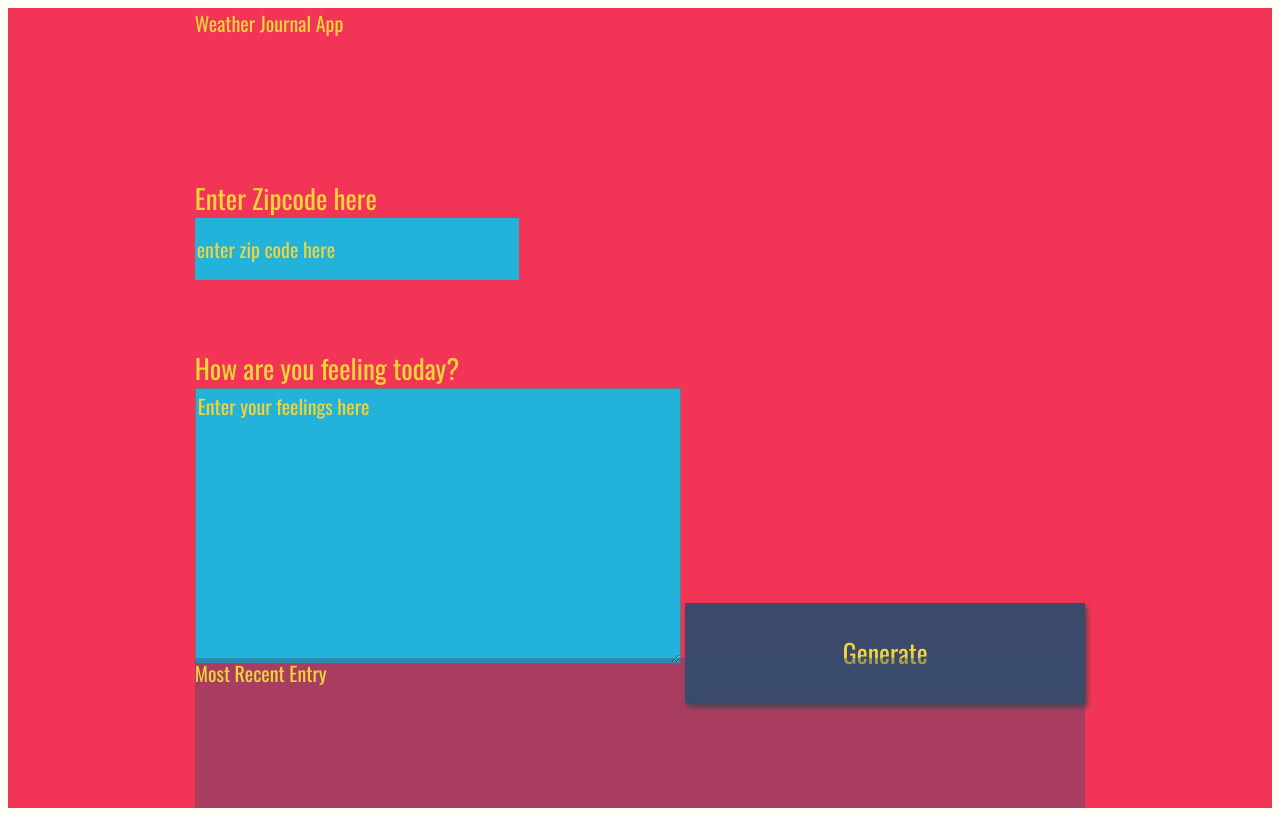
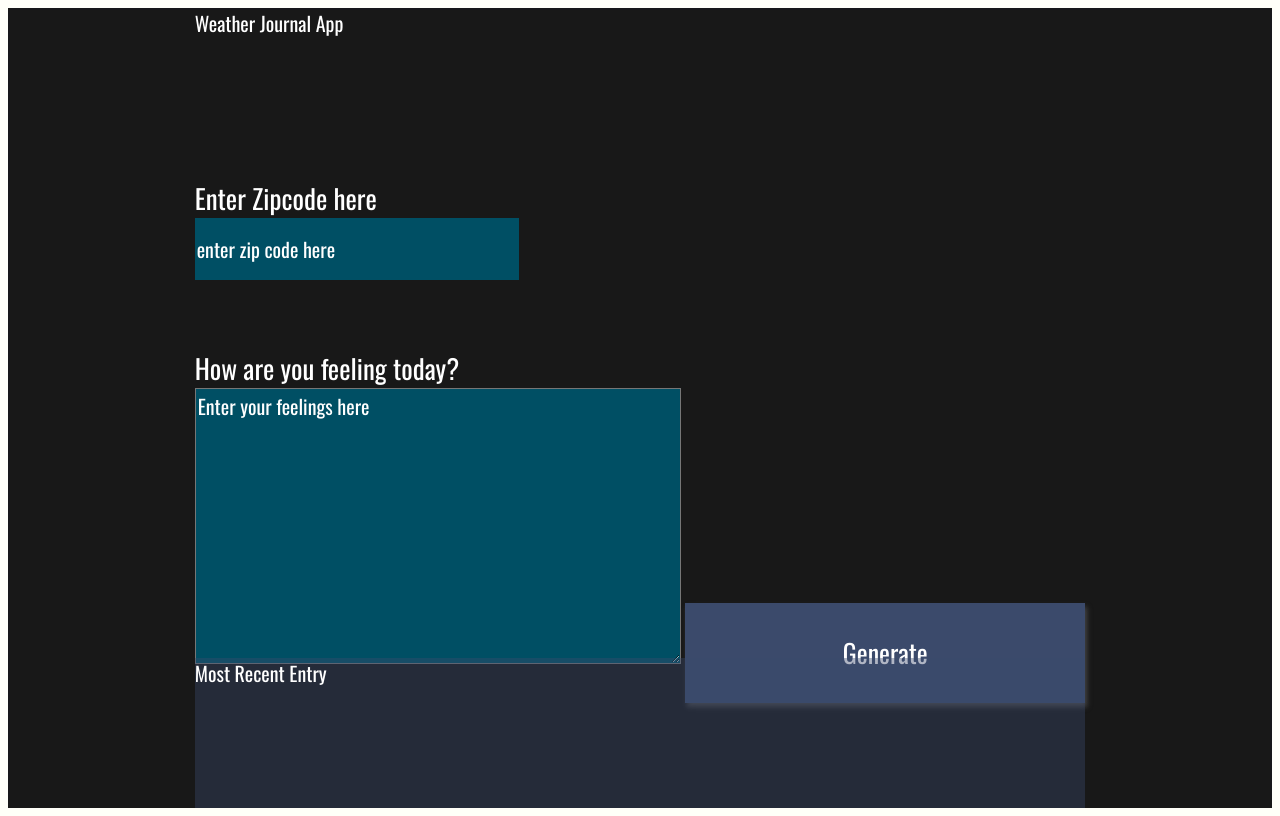
Before and after one commit to Mostafa-Tawfik/FWD--Weather-Journal-App, a website: page website/index.html in a window 1280 px wide. Drawn offline with nearby package versions, Linux system fonts and the light colour scheme; a web font is replaced by a local one.

```diff
--- a/website/style.css
+++ b/website/style.css
@@ -8,8 +8,8 @@
     grid-auto-rows: minmax(150px, auto);
     /* grid-template-columns:  */
     height:100vh;
-    background: #f23557;
-    color: #f0d43a;
+    background: #181818;
+    color: #ffffff;
     justify-content: center;
     grid-gap: 1em;
     font-size: 20px;
@@ -57,7 +57,7 @@
     display:block;
     height: 60px;
     width: 320px;
-    background:#22b2da;
+    background:#004f64;
     color: #f0d43a;
     font-size: 20px;
     font-family: 'Oswald', sans-serif;
@@ -68,7 +68,7 @@
     width: 400px;
     height: 100px;
     background: #3b4a6b;
-    color: #f0d43a;
+    color: #ffffff;
     font-size: 26px;
     font-family: 'Oswald', sans-serif;
     border: none;
@@ -79,8 +79,8 @@
 }
 
 textarea{
-    background:#22b2da;
-    color: #f0d43a;
+    background:#004f64;
+    color: #ffffff;
     font-size: 20px;
     font-family: 'Oswald', sans-serif;
 }
@@ -93,7 +93,7 @@
 }
 /* Style for Placeholder Text*/
 ::placeholder { /* Firefox, Chrome, Opera */
-    color: #f0d43a;
+    color: #ffffff;
     font-family: 'Oswald', sans-serif;
 
 }
```
Also changed, not shown: package.json (added, +25 -0 lines), server.js (+9 -0 lines), 1 other file.
